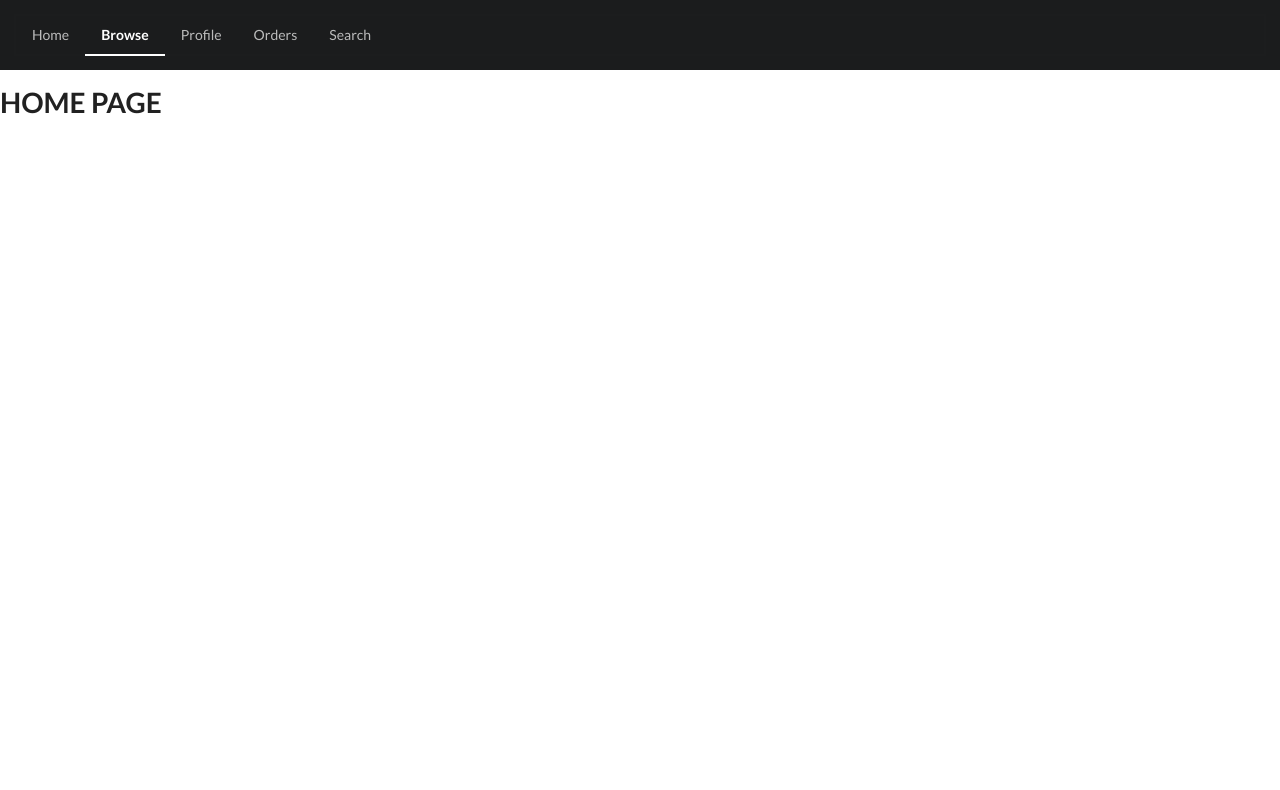
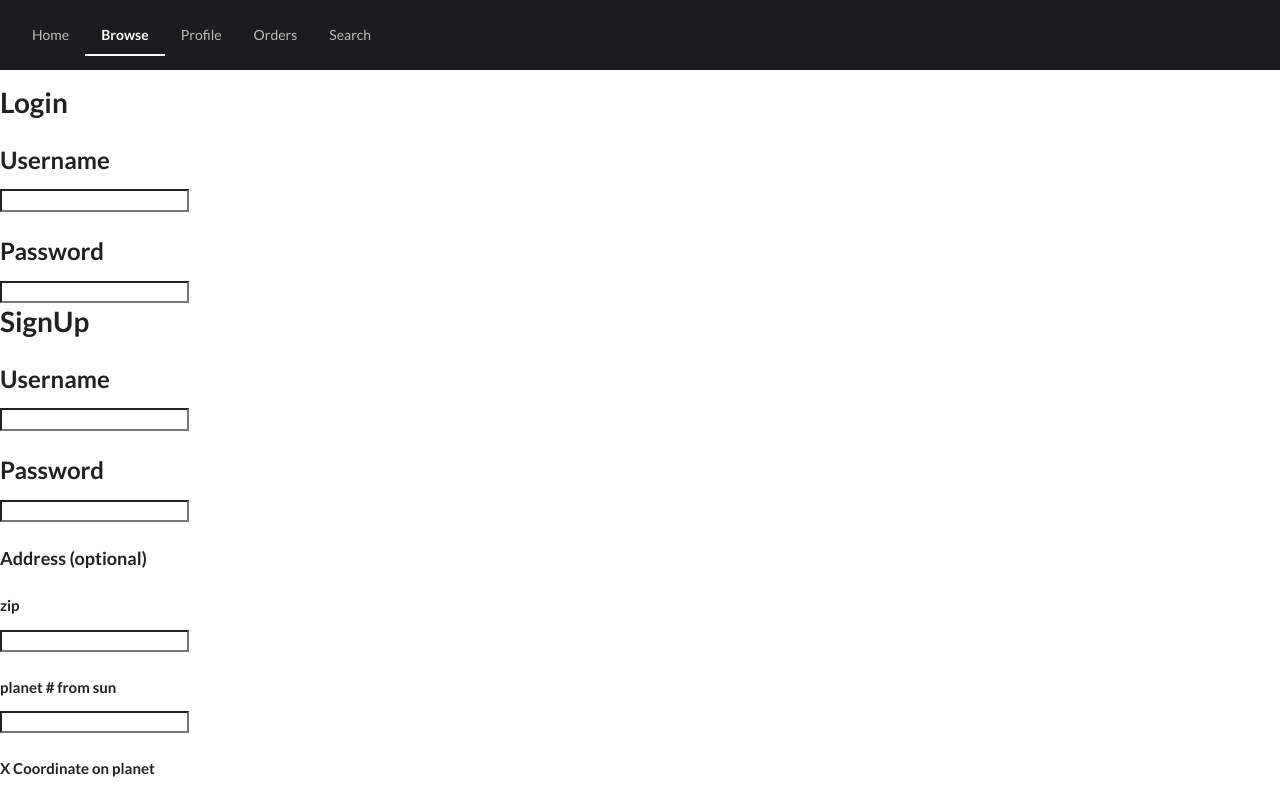
Before and after one commit to Tabrisxxx/cs340-g19, a React (Create React App) app in the folder website/spaceshop/: page / in a window 1280 px wide. Shown: the top 790 px of the page. Built offline with nearby package versions, Linux system fonts and the light colour scheme.

Commit message:
login and signup

```diff
--- a/website/spaceshop/src/App.js
+++ b/website/spaceshop/src/App.js
@@ -7,14 +7,17 @@ import Home from './components/Home';
 import Profile from './components/Profile';
 import Browse from './components/Browse';
 import Orders from './components/Orders';
+import Login from './components/Login';
+import SignUp from './components/SignUp';
 
 function App() {
 	return (
 		<Router>
 			<div>
 				<Navbar />
-
-				<Route path="/" exact component={Home} />
+				<Route path="/" exact component={Login} />
+				<Route path="/" exact component={SignUp} />
+				<Route path="/home" exact component={Home} />
 				<Route path="/browse" exact component={Browse} />
 				<Route path="/profile" exact component={Profile} />
 				<Route path="/orders" exact component={Orders} />
```
Also changed, not shown: 1 other file (tests, documents, lock files or other folders).
